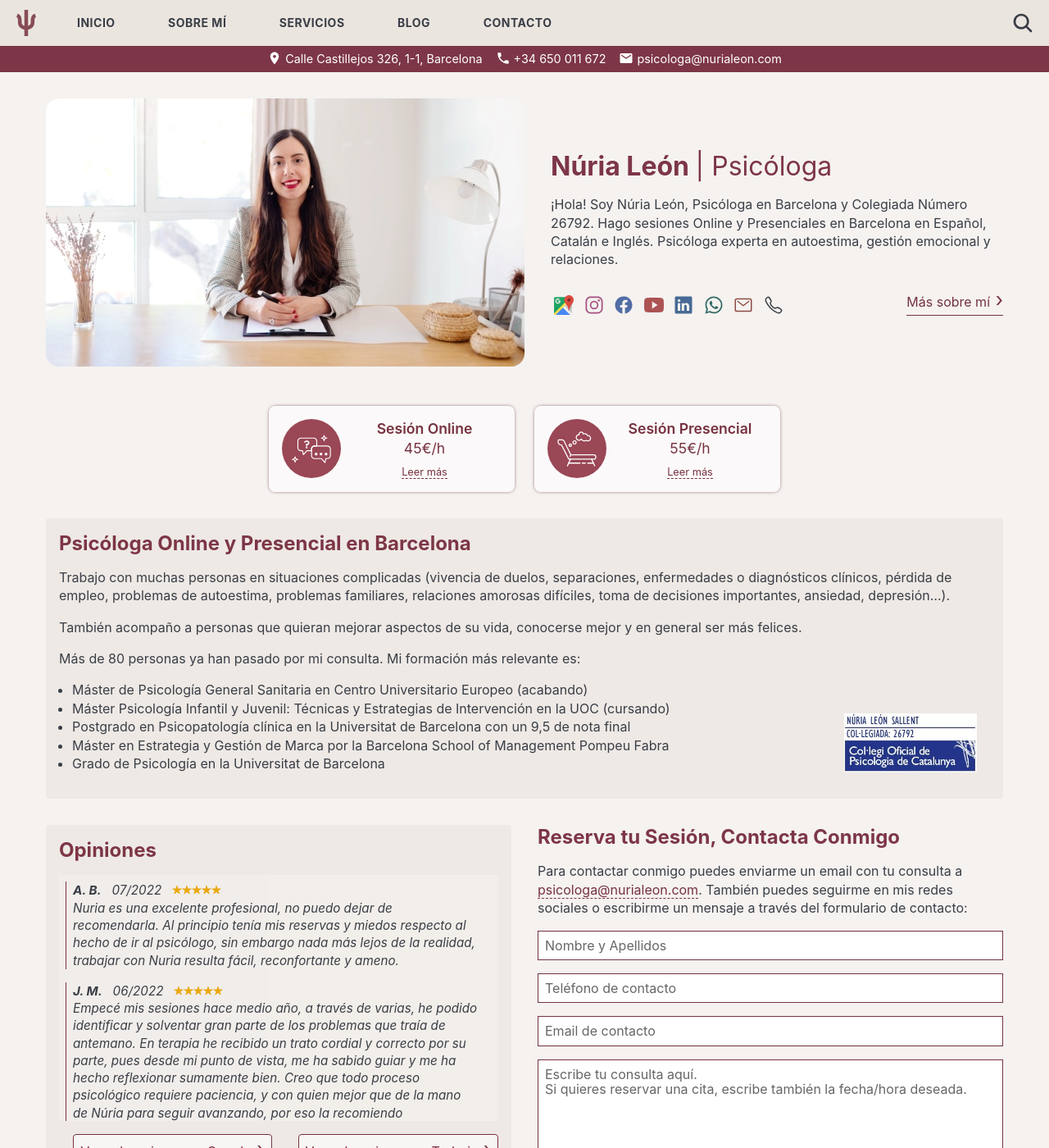
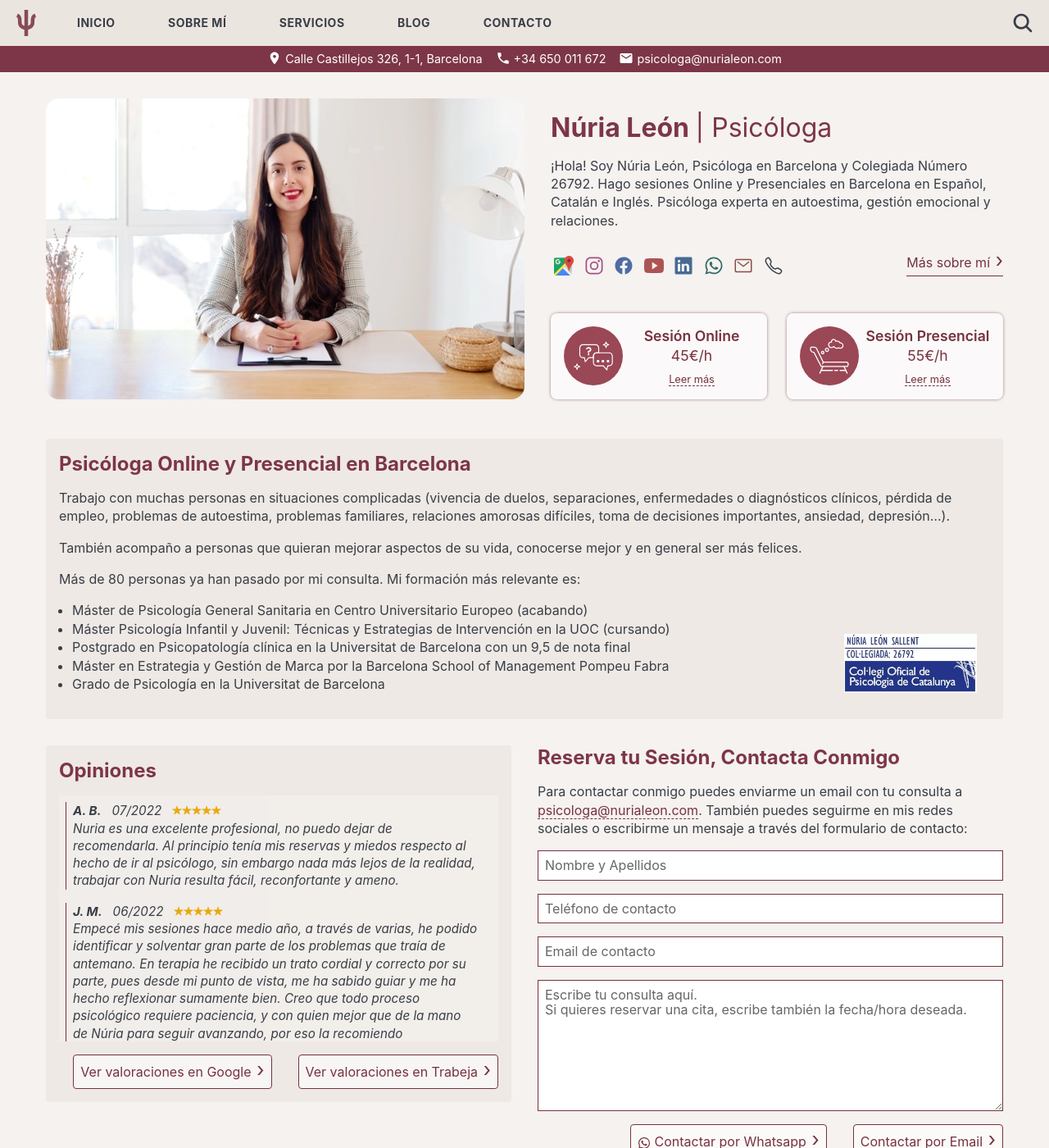
Before and after one commit to nurialeonsallent/nurialeon.com, a Jekyll site: the page built from _pages/home.md, in a window 1280 px wide and 1400 px high. Shown: the whole window at 82% size. Built offline with Jekyll 4.4.1, drawn with Linux system fonts in a browser that asks for light colours.

Commit message:
new pricing inside hero

```diff
--- a/_includes/hero.html
+++ b/_includes/hero.html
@@ -5,5 +5,6 @@
   <div class="text">{{ site.data.settings.author.bio }}</div>
   {% include contact-link.html %}
   <a href="{{site.baseurl}}/sobre-mi/" class="about-me navigation">Más sobre mí</a>
+  {% include pricing.html %}
 </div>
 <!-- end hero -->
--- a/_pages/home.md
+++ b/_pages/home.md
@@ -4,10 +4,6 @@ permalink: /
 ---
 
 {% include hero.html %}
-
-<div style="margin-top: 2rem"></div>
-
-{% include pricing.html %}
 
 <div class="section" markdown="1">
 ### Psicóloga Online y Presencial en Barcelona
--- a/_sass/3-modules/_hero.scss
+++ b/_sass/3-modules/_hero.scss
@@ -5,11 +5,12 @@
   display: inline-grid;
   column-gap: 2rem;
   grid-template-columns: 50% 1fr auto;
-  grid-template-rows: 1fr auto 1fr;
+  grid-template-rows: auto auto auto auto;
   grid-template-areas:
     "img title title"
     "img text text"
-    "img networks about-me";
+    "img networks about-me"
+    "img pricing pricing";
 
   > img {
     grid-area: img;
@@ -73,9 +74,26 @@
   }
 }
 
-@media only screen and (max-width: 900px) {
+@media only screen and (max-width: 1100px) {
   .me {
     grid-template-columns: 40% 1fr auto;
+    grid-template-rows: auto auto auto auto;
+  }
+}
+
+@media only screen and (max-width: 920px) {
+  .me {
+    grid-template-columns: 40% 1fr auto;
+    grid-template-rows: auto auto auto auto;
+    grid-template-areas:
+      "img title title"
+      "img text text"
+      "img networks about-me"
+      "pricing pricing pricing";
+
+      > .pricing {
+        margin-top: 2rem;
+      }
   }
 }
 
@@ -87,7 +105,8 @@
       "title"
       "networks"
       "text"
-      "about-me";
+      "about-me"
+      "pricing";
     grid-template-rows: auto;
     grid-template-columns: auto;
     justify-items: center;
```
